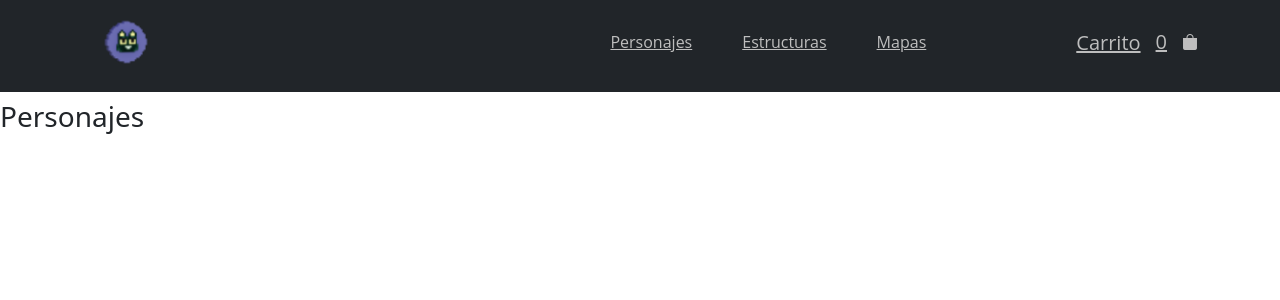
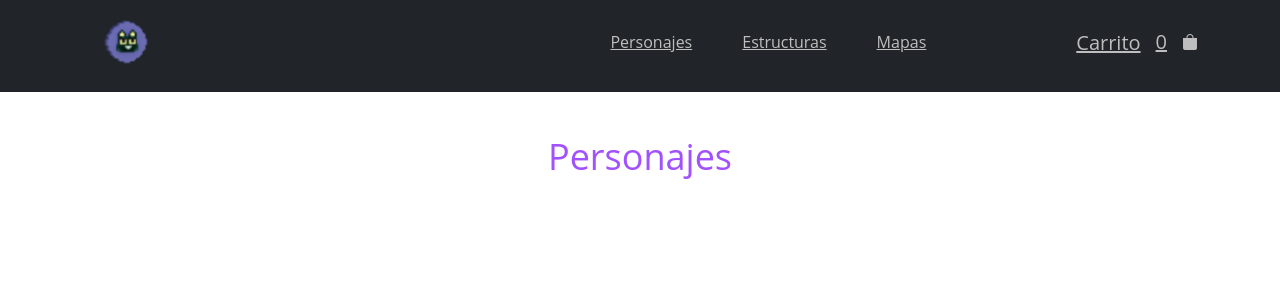
Before and after one commit to Matilemak/Cryptocats-tienda-digital, a React (Vite) app: page /Personajes in a window 1280 px wide. Shown: the top 300 px of the page. Built offline with nearby package versions, Linux system fonts and the light colour scheme.

Commit message:
practica pre entrega 02, error en mostrar items

```diff
--- a/src/App.css
+++ b/src/App.css
@@ -23,6 +23,7 @@
   width: 100%;
   margin-top: 0%;
   padding-top: 0%;
+  text-decoration: none;
 }
 
 .nav-links{
@@ -32,6 +33,7 @@
   gap: 50px;
   font-family: 'Open Sans', sans-serif;
   font-size: 16px;
+  text-decoration: none;
 }
 
 .carrito-contenedor{
@@ -59,12 +61,30 @@ padding-top: 15px;
   font-size: 20px;
 }
 
-.saludar{
+/* item Item estilos */
+.Item-container{
   display: flex;
-  align-items: center;
+  background-color: #F3F3F3;
+}
+
+.Item-body{
+  display: flex;
+  height: 400px;
+}
+
+.text-link{
+  font-family: 'Open Sans', sans-serif;
+  font-size: 36px;
+  text-decoration: none;
+}
+
+.titulo-categoria{
+  display: flex;
+  margin-top: 35px;
+  margin-bottom: 35px;
   justify-content: center;
-  font-size: 20px;
-  font-family: 'open sans', sans-serif;
-  margin-top: 40px;
-  color: #8334dd;
+  font-family: 'Open Sans', sans-serif;
+  font-size: 36px;
+  text-decoration: none;
+  color: #a251ff;
 }
--- a/src/Components/Card.jsx
+++ /dev/null
@@ -1,18 +0,0 @@
-import React from 'react';
-import {Link} from 'react-router-dom';
-
-const Card = ({item}) => {
-
-    return (
-        <Link to={'/item/ + item.id'} className='text-link'>
-            <div className='card-container'>
-                <img src={item.imagen} alt={item.nombre} className='card-imagen' />
-                <div className='card-body'>
-                    <p>{item.nombre}</p>
-                </div>
-            </div>
-        </Link>
-    )
-};
-
-export default Card;
--- a/src/Components/Estructuras.jsx
+++ b/src/Components/Estructuras.jsx
@@ -3,7 +3,7 @@ import React from 'react'
 const Estructuras = () => {
     return (
         <div>
-            <h3>Estructuras</h3>
+            <h3 className='titulo-categoria'>Estructuras</h3>
         </div>
     )
 }
--- /dev/null
+++ b/src/Components/Item.jsx
@@ -0,0 +1,18 @@
+import React from 'react';
+import {Link} from 'react-router-dom';
+
+const Item = ({item}) => {
+
+    return (
+        <Link to={'/item/' + item.id} className='text-link'>
+            <div className='Item-container'>
+                <img src={item.imagen} alt={item.nombre} className='Item-imagen' />
+                <div className='Item-body'>
+                    <p>{item.nombre}</p>
+                </div>
+            </div>
+        </Link>
+    )
+};
+
+export default Item;
--- a/src/Components/ItemDetail.jsx
+++ b/src/Components/ItemDetail.jsx
@@ -1,4 +1,4 @@
-import React from 'react'
+import React from 'react';
 
 const ItemDetail = ({item}) => {
     return (
--- a/src/Components/ItemList.jsx
+++ b/src/Components/ItemList.jsx
@@ -1,5 +1,5 @@
 import React from 'react'
-import Card from './Card'
+import Item from './Item'
 
     const ItemList = ({item}) => {
 
@@ -7,8 +7,7 @@ import Card from './Card'
         <div className='row'>
             {item.map(item =>
                 <div className='col-md-3' key={item.id}>
-                    <Card item={Card} />
-
+                    <Item item={Item} />
                 </div>
                 )}
         </div>
--- a/src/Components/ItemListContainer.jsx
+++ b/src/Components/ItemListContainer.jsx
@@ -5,7 +5,7 @@ import ItemList from './itemList'
 
 const ItemListContainer = () => {
 
-    const [item, setItem] = useState ([])
+    const [item, setItem] = useState ([]);
     const {id} = useParams();
 
     useEffect(() => {
@@ -14,7 +14,7 @@ const ItemListContainer = () => {
                 const data = await new Promise((resolve) => {
                     setTimeout(() => {
                         resolve( id ? jsonProductos.filter(item => item.categoria === id) : jsonProductos)
-                    }, 2000);
+                    }, 1000);
                 });
                 setItem(data);
             }catch(error){
@@ -26,7 +26,7 @@ const ItemListContainer = () => {
 
     return (
         <div className='container'>
-            <div className='row'>
+            <div>
                 <ItemList item={item} />
             </div>
         </div>
--- a/src/Components/Mapas.jsx
+++ b/src/Components/Mapas.jsx
@@ -3,7 +3,7 @@ import React from 'react'
 const Mapas = () => {
     return (
         <div>
-            <h3>Mapas</h3>
+            <h3 className='titulo-categoria'>Mapas</h3>
         </div>
     )
 }
--- a/src/Components/NavBar.jsx
+++ b/src/Components/NavBar.jsx
@@ -10,7 +10,7 @@ function NavBar() {
     <div className="navbar">
         <Navbar bg="dark" data-bs-theme="dark">
             <Container>
-                <Link className='logocc' to='/'> <Logo /> </Link>
+                <Link className='logocc' to='/'><Logo /> </Link>
                 <Nav className="nav-links">
                     <Link to="/Personajes">Personajes</Link>
                     <Link to="/Estructuras">Estructuras</Link>
--- a/src/Components/Personajes.jsx
+++ b/src/Components/Personajes.jsx
@@ -3,7 +3,7 @@ import React from 'react'
 const Personajes = () => {
     return (
         <div>
-            <h3>Personajes</h3>
+            <h3 className='titulo-categoria'>Personajes</h3>
         </div>
     )
 }
```
Also changed, not shown: src/Components/Contador.jsx (added, +13 -0 lines), src/Components/Productos.jsx (added, +15 -0 lines).
